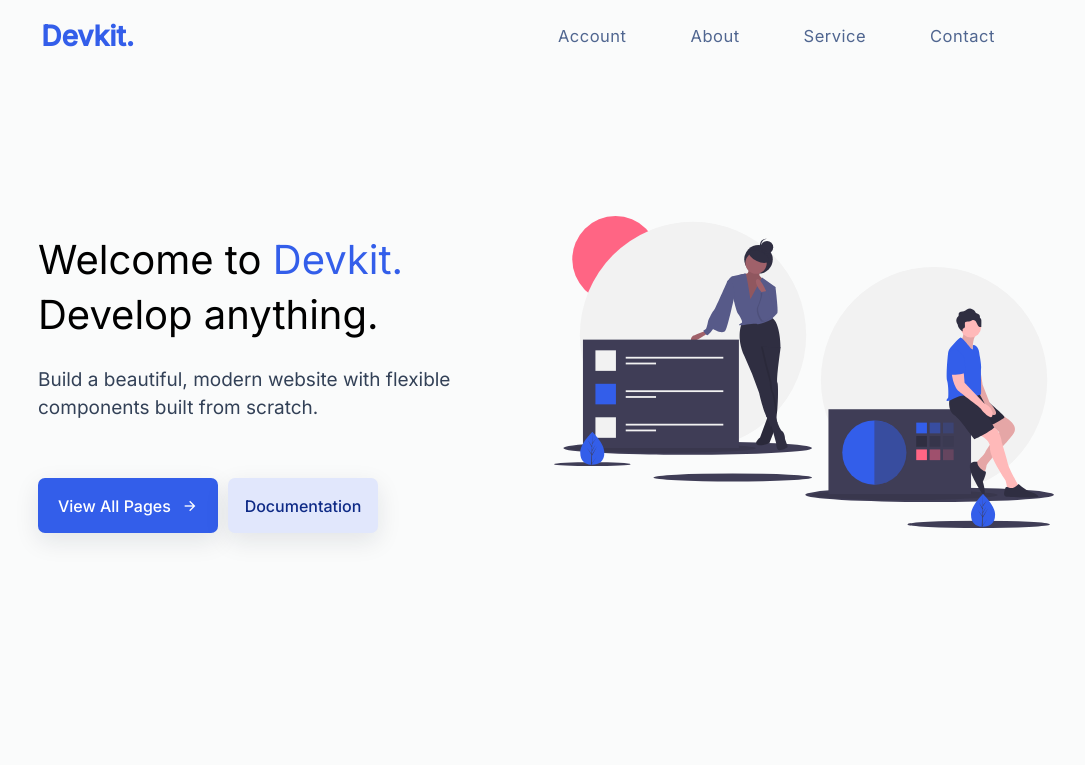
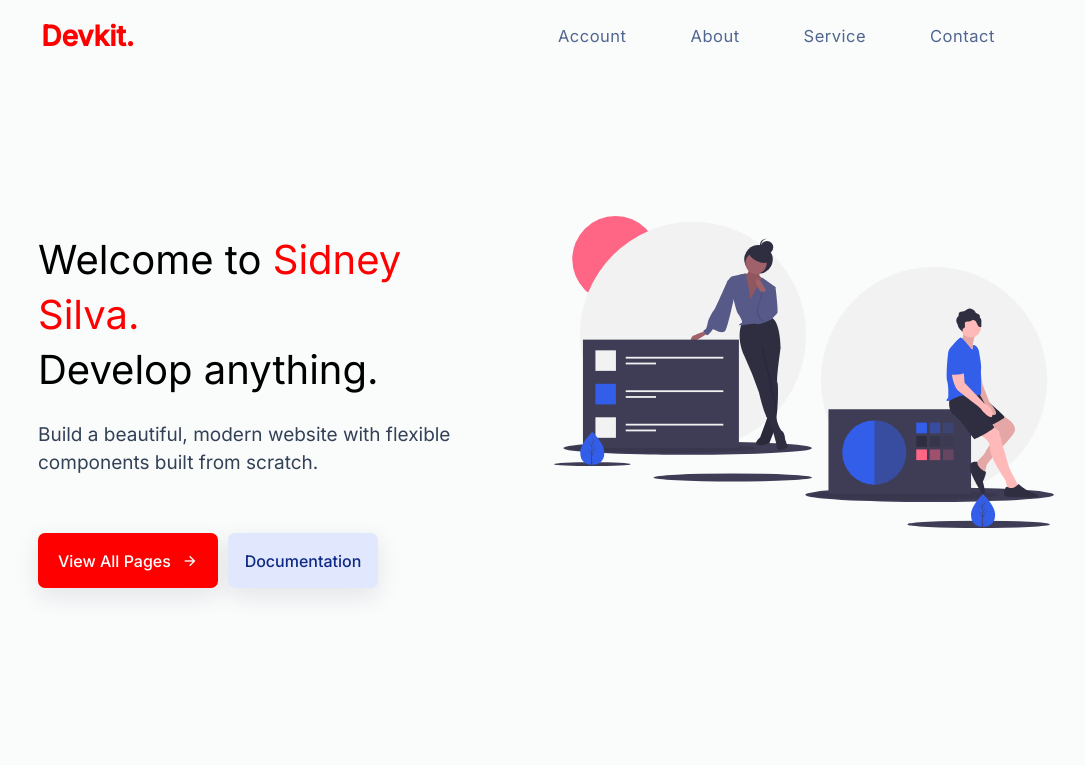
Before and after one commit to devsidney/Landing-Page-JS, a plain HTML site: page index.html in a window 1280 px wide. Shown: the top 765 px of the page, without its empty margins (106-1191 px from the left). Drawn offline with nearby package versions, Linux system fonts and the light colour scheme.

Commit message:
Second Commit

```diff
--- a/css/style.css
+++ b/css/style.css
@@ -15,7 +15,7 @@
 
 /* ==== CSS VARIABLES ==== */
 :root {
-  --primary-color: #335eea;
+  --primary-color: red;
   --link-color: #506690;
   --btn-hover-color: #2b50c7;
   --lg-heading: #161c2d;
--- a/index.html
+++ b/index.html
@@ -59,7 +59,7 @@
         <div class="grid-cols-2">
           <div class="grid-item-1">
             <h1 class="main-heading">
-              Welcome to <span>Devkit.</span>
+              Welcome to <span>Sidney Silva.</span>
               <br />
               Develop anything.
             </h1>
```
